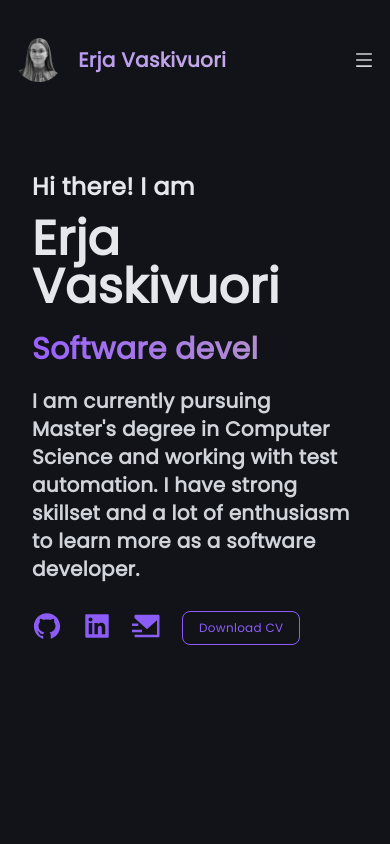
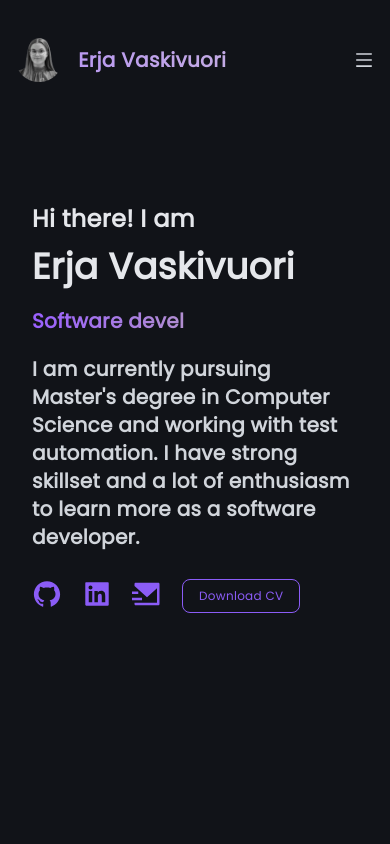
Before and after one commit to erjavaskivuori/erjavaskivuori.github.io, a React (Create React App) app: page / in a window 390 px wide. Shown: the top 844 px of the page. Built offline with nearby package versions, Linux system fonts and the light colour scheme.

Commit message:
edited text sizes

```diff
--- a/src/components/Home.jsx
+++ b/src/components/Home.jsx
@@ -14,10 +14,10 @@ const Home = () => {
           <p className="font-bold text-gray-200 text-2xl md:text-3xl">
             Hi there! I am
           </p>
-          <p className="pt-3 font-bold text-gray-200 text-5xl md:text-6xl">
+          <p className="pt-3 font-bold text-gray-200 text-4xl md:text-6xl">
             Erja Vaskivuori
           </p>
-          <h1 className="my-2 py-3 font-bold text-3xl md:py-6 md:text-5xl">
+          <h1 className="my-2 py-3 font-bold text-xl md:py-6 md:text-5xl">
             <TypeAnimation
               sequence={[
                 "Software developer",
```
